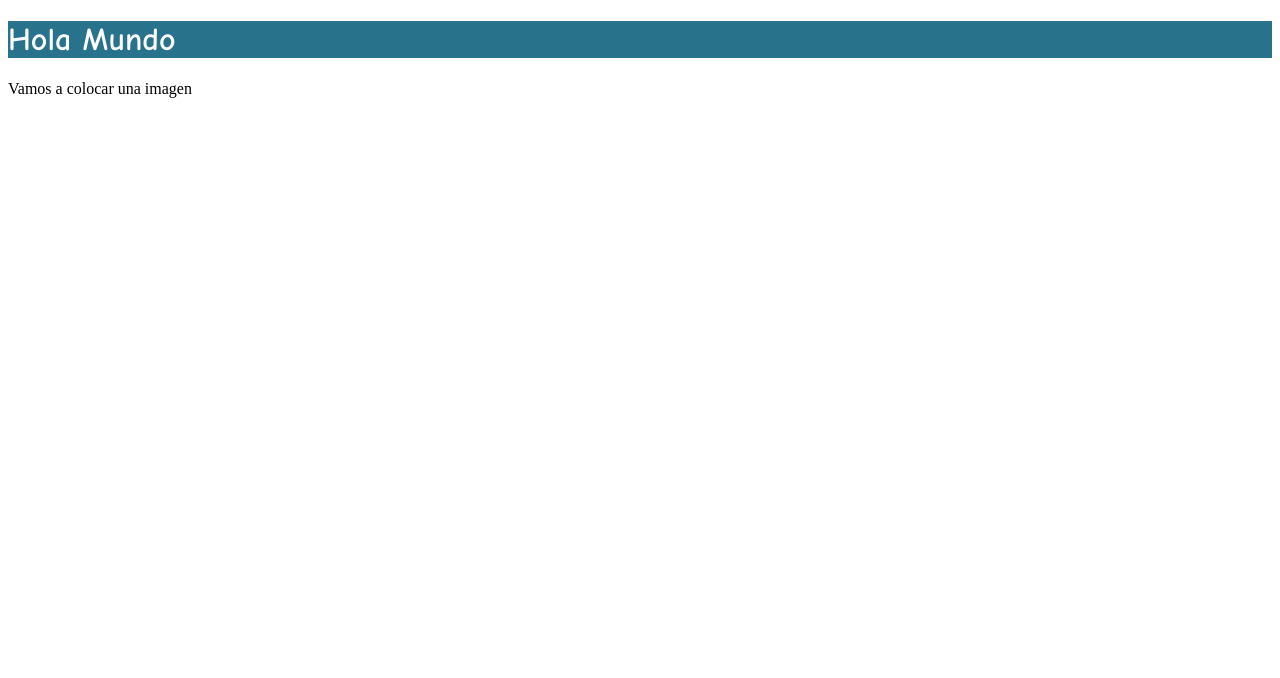
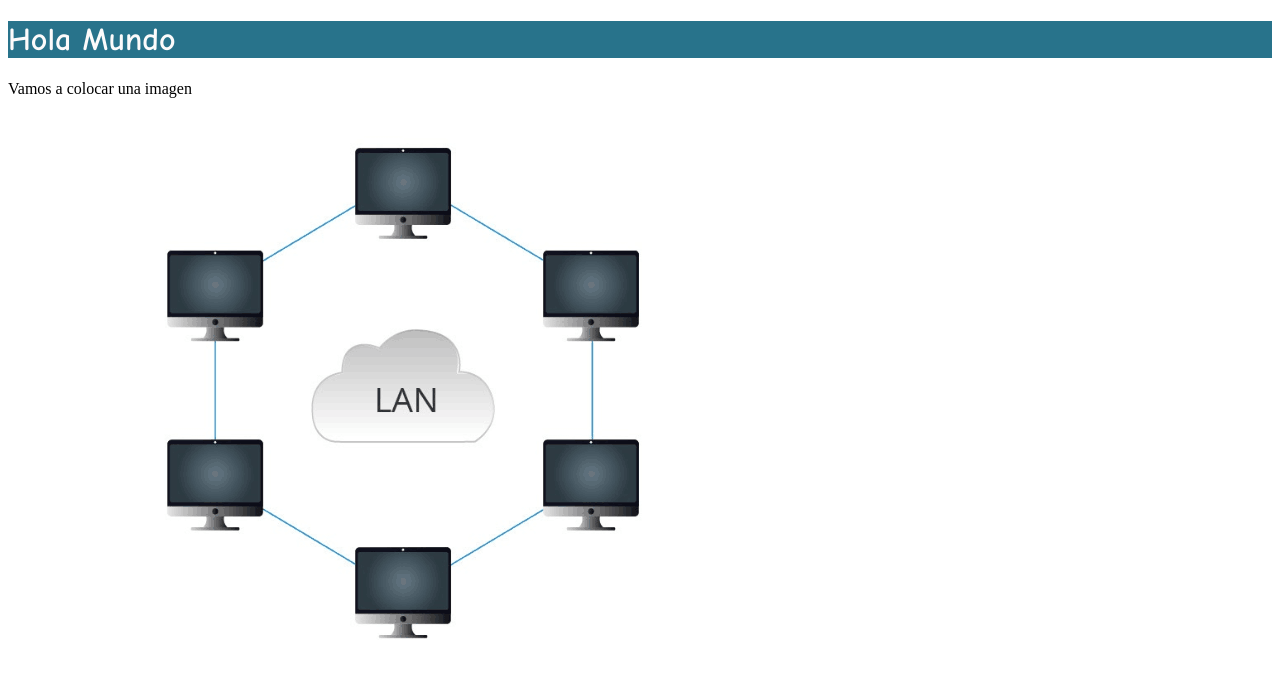
Before and after one commit to Emmanuel1908923/Prueba, a plain HTML site: page index.html in a window 1280 px wide. Drawn offline with Linux system fonts and the light colour scheme.

Commit message:
Pagina web con una imagen

```diff
--- a/index.html
+++ b/index.html
@@ -7,5 +7,6 @@
 <body>
 	<h1>Hola Mundo</h1>
 	<p>Vamos a colocar una imagen</p>
+	<img src="images/1.png">
 </body>
 </html>
```
Also changed, not shown: images/1.png (added).
